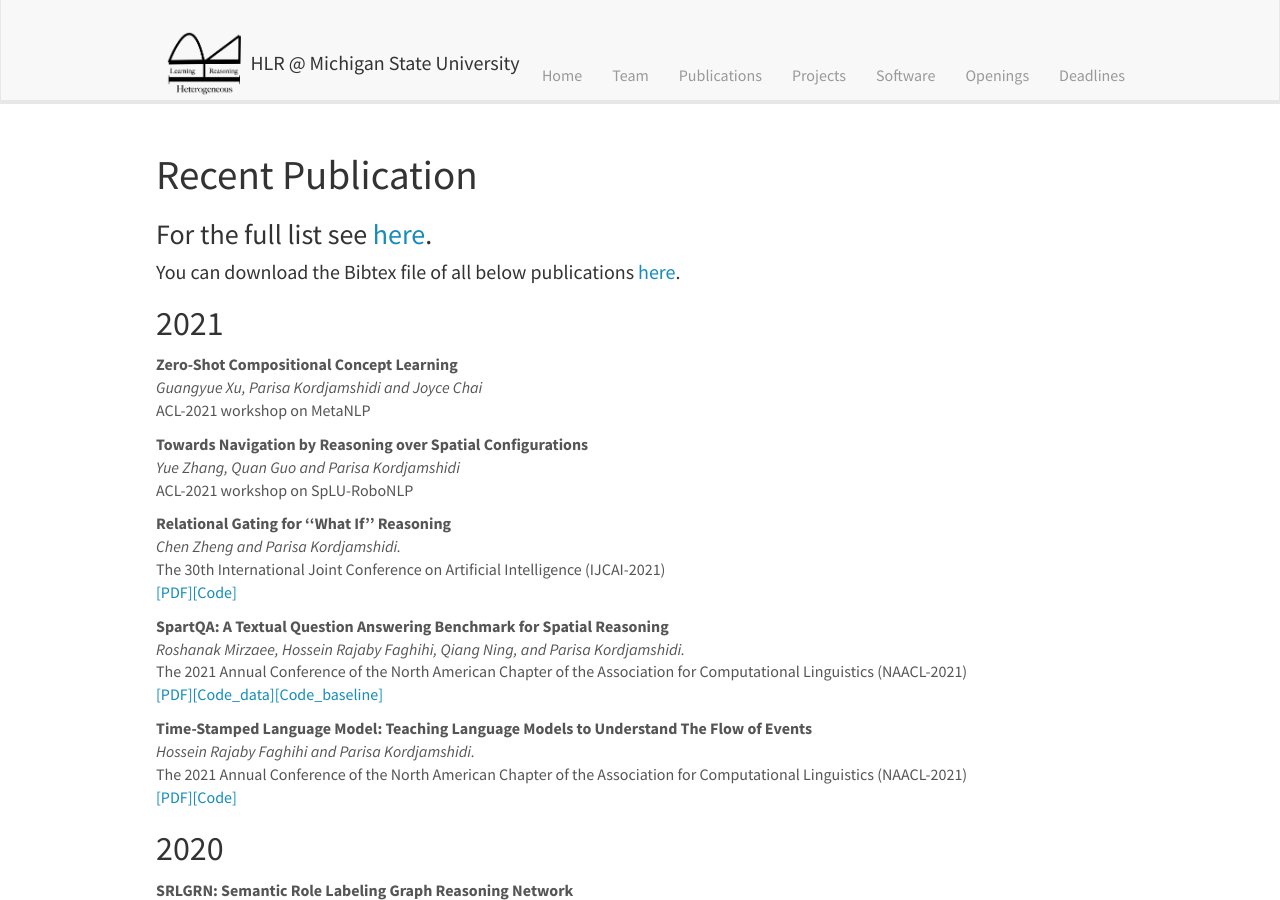
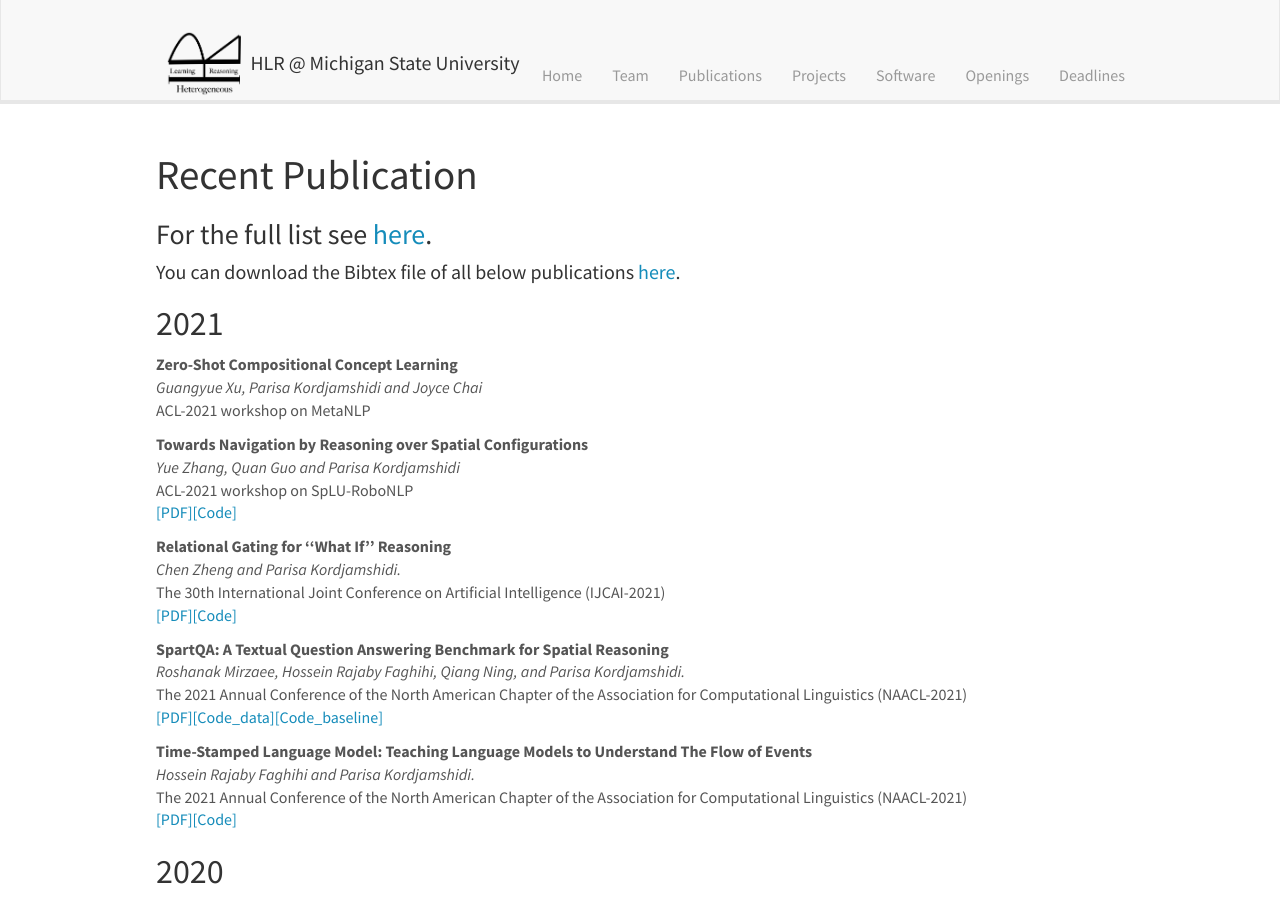
Before and after one commit to HLR/HLR.github.io, a Jekyll site: the page built from _pages/publications.md, in a window 1280 px wide and 900 px high. Built offline with Jekyll 4.4.1, drawn with Linux system fonts in a browser that asks for light colours; nearby versions of some CDN libraries.

Commit message:
Update publist.yml

```diff
--- a/_data/publist.yml
+++ b/_data/publist.yml
@@ -8,6 +8,11 @@
   authors: Yue Zhang, Quan Guo and Parisa Kordjamshidi
   venue: ACL-2021 workshop on SpLU-RoboNLP
   year: 2021
+  links:
+    - url: https://aclanthology.org/2021.splurobonlp-1.5/
+      display: PDF
+    - url: https://github.com/zhangyuejoslin/SpC-NAV
+      display: Code
 
 - title: "Relational Gating for ''What If'' Reasoning"
   authors: Chen Zheng and Parisa Kordjamshidi.
```
